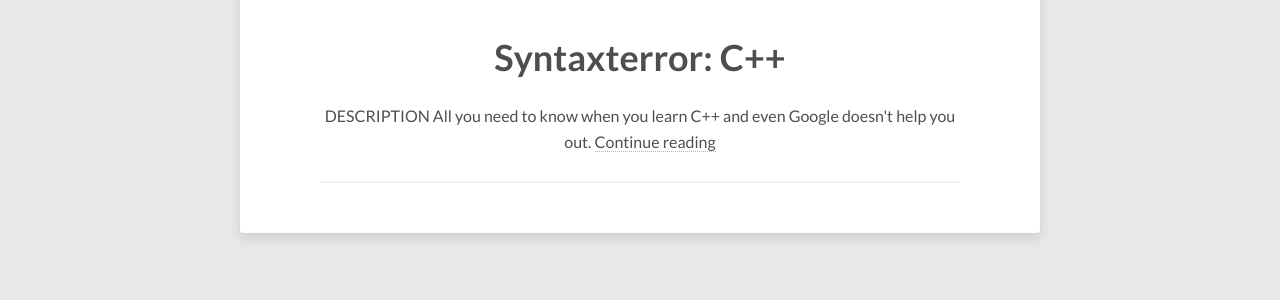
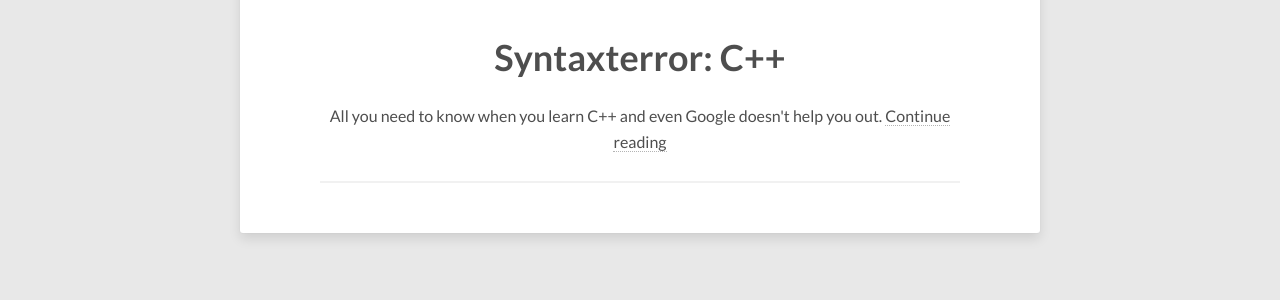
Before and after one commit to AsBadAsABadass/AsBadAsABadass.github.io, a Jekyll site: the page built from _posts/2015-01-01-test.md, in a window 1280 px wide and 900 px high, scrolled down 2806 px. Shown: the part 505-805 px from the top of the window. Built offline with Jekyll 4.4.1, drawn with Linux system fonts in a browser that asks for light colours; nearby versions of some CDN libraries; comment, search, counter and statistics services are not loaded.

Commit message:
Update read-more.html

```diff
--- a/_includes/read-more.html
+++ b/_includes/read-more.html
@@ -7,13 +7,8 @@
       <h3><a href="{{ site.url }}{{ post.url }}" title="{{ post.title }}">{{ post.title }}</a></h3>
       <p>
         {% if post.description %}
-          DESCRIPTION
           {{ post.description }}
-        {% elsif post.excerpt %}
-          EXCERPT
-          {{ post.excerpt }}
         {% else %}
-          CONTENT
           {{ post.content | strip_html | strip_newlines | truncate: 50 }}&hellip;
         {% endif %}
         <a href="{{ site.url }}{{ post.url }}">Continue reading</a>
```
